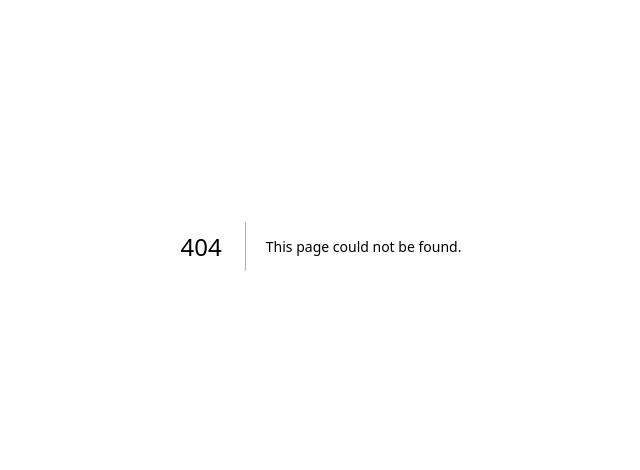
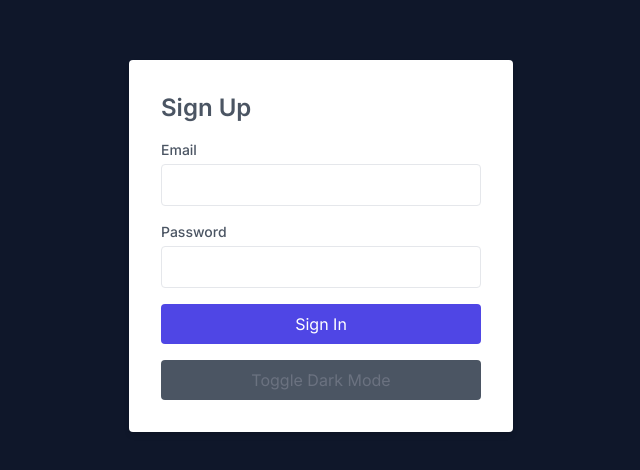
Before and after one commit to Kratosgado/nextjs-frontend-chat-app, a Next.js app: page /signin in a window 1280 px wide. Before the commit this address had no page. Shown: the part 154-624 px from the top of the page, without its empty margins (319-959 px from the left). Built offline with nearby package versions, Linux system fonts and the light colour scheme.

Commit message:
start chat page

```diff
--- a/src/api/signUp.ts
+++ b/src/api/auth.ts
@@ -13,3 +13,12 @@ export const SIGN_UP = gql`
   }
 }
 `;
+
+export const SIGN_IN = gql`
+  mutation ($email: String!, $password: String!){
+  signIn(signInInput: {
+    email: $email
+    password: $password
+  })
+}
+`;
--- a/src/app/signup/page.tsx
+++ b/src/app/(auth)/signin/page.tsx
@@ -1,8 +1,8 @@
 "use client";
 import { GET_USER } from "@/api/getUser";
-import { SIGN_UP } from "@/api/signUp";
+import { SIGN_IN } from "@/api/auth";
 import { User } from "@/api/types";
-import { ApolloClient, ApolloProvider, InMemoryCache, useMutation } from "@apollo/client";
+import { ApolloClient, ApolloProvider, InMemoryCache, gql, useMutation } from "@apollo/client";
 import { Metadata } from "next";
 import { useEffect, useState } from "react";
 import { toast } from "react-toastify";
@@ -15,28 +15,29 @@ const queryClient = new ApolloClient({
   }
 });
 
-export default function SignUpPage() {
+export default function SignInPage() {
   return (
     <ApolloProvider client={queryClient}>
-      <SignUpForm />
+      <SignInForm />
     </ApolloProvider>
   )
 };
 
 
-function SignUpForm() {
+function SignInForm() {
   const [email, setEmail] = useState("");
   const [password, setPassword] = useState("");
-  const [name, setName] = useState("");
-  const [user, setUser] = useState<User | null>(null);
 
-  const [signUp, { error }] = useMutation(SIGN_UP, {
+  const [signIn, { error }] = useMutation(SIGN_IN, {
     onCompleted: (data) => {
-      setUser(data.signUp);
+      const accessToken = data.signIn;
       queryClient.cache.writeQuery({
-        query: GET_USER,
-        data: { user },
-        variables: { id: user?.id }
+        query: gql`
+          query SaveAccessToken {
+            accessToken
+          }
+        `,
+        data: { accessToken: accessToken },
       })
     }
   });
@@ -51,32 +52,18 @@ function SignUpForm() {
     if(prefersDarkMode) toggleDarkMode();
   }, []);
 
-  const handleSignUp = async () => {
+  const handleSignIn = async () => {
     // Call the signUp mutation
-    await signUp({ variables: { email, name, password } });
-    toast.success(`User signed up successfully. Data: ${user}`, { position: toast.POSITION.TOP_CENTER });
+    await signIn({ variables: { email, password } });
   };
 
   return (
-     <div className="min-h-screen flex items-center justify-center bg-black">
-       <div className="bg-white dark:bg-gray-900 p-8 rounded shadow-md w-96">
+     <div className="min-h-screen flex items-center justify-center bg-white dark:bg-slate-900">
+       <div className="dark:bg-white bg-gray-900 p-8 rounded shadow-md w-96">
          <h2 className="text-2xl font-semibold mb-4 text-gray-800 dark:text-gray-600">Sign Up</h2>
-         <form onSubmit={handleSignUp}>
+         <form onSubmit={handleSignIn}>
            <div className="mb-4">
-             <label htmlFor="name" className="block text-sm font-medium text-gray-600">
-               Name
-             </label>
-             <input
-               type="text"
-               id="name"
-              name="name"
-              value={name}
-              onChange={(e)=> setName(e.target.value)}
-               className="mt-1 p-2 w-full border rounded focus:ring focus:ring-indigo-200"
-             />
-           </div>
-           <div className="mb-4">
-             <label htmlFor="email" className="block text-sm font-medium text-gray-600">
+             <label htmlFor="email" className={inputLabel}>
                Email
              </label>
              <input
@@ -85,11 +72,11 @@ function SignUpForm() {
               name="email"
               value={email}
               onChange={(e)=> setEmail(e.target.value)}
-               className="mt-1 p-2 w-full border rounded focus:ring focus:ring-indigo-200"
+               className={inputField}
              />
            </div>
            <div className="mb-4">
-             <label htmlFor="password" className="block text-sm font-medium text-gray-600">
+             <label htmlFor="password" className={inputLabel}>
                Password
              </label>
              <input
@@ -98,14 +85,14 @@ function SignUpForm() {
               name="password"
               value={password}
               onChange={(e)=> setPassword(e.target.value)}
-               className="mt-1 p-2 w-full border rounded focus:ring focus:ring-indigo-200"
+               className={inputField}
              />
            </div>
            <button
             type="submit"
              className="w-full bg-indigo-600 text-white p-2 rounded hover:bg-indigo-700 focus:ring focus:ring-indigo-200"
            >
-             Sign Up
+             Sign In
            </button>
         </form>
         <button
@@ -118,3 +105,19 @@ function SignUpForm() {
      </div>
    );
  };
+const inputLabel = `
+    block
+    text-sm
+    font-medium
+    text-gray-600
+
+`
+ const inputField = `
+    mt-1
+    p-2
+    w-full
+    border
+    rounded
+    focus:ring
+    focus:ring-indigo-200
+ `
--- /dev/null
+++ b/src/app/(auth)/signup/page.tsx
@@ -0,0 +1,136 @@
+"use client";
+import { GET_USER } from "@/api/getUser";
+import { SIGN_UP } from "@/api/auth";
+import { User } from "@/api/types";
+import { ApolloClient, ApolloProvider, InMemoryCache, useMutation } from "@apollo/client";
+import { Metadata } from "next";
+import { useEffect, useState } from "react";
+import { toast } from "react-toastify";
+
+const queryClient = new ApolloClient({
+  uri: process.env.chatBackendUrl!,
+  cache: new InMemoryCache(),
+  headers: {
+    authorization: `Bearer ${process.env.chatBackendToken}`
+  }
+});
+
+export default function SignUpPage() {
+  return (
+    <ApolloProvider client={queryClient}>
+      <SignUpForm />
+    </ApolloProvider>
+  )
+};
+
+
+function SignUpForm() {
+  const [email, setEmail] = useState("");
+  const [password, setPassword] = useState("");
+  const [name, setName] = useState("");
+  const [user, setUser] = useState<User | null>(null);
+
+  const [signUp, { error }] = useMutation(SIGN_UP, {
+    onCompleted: (data) => {
+      setUser(data.signUp);
+      queryClient.cache.writeQuery({
+        query: GET_USER,
+        data: { user },
+        variables: { id: user?.id }
+      })
+    }
+  });
+
+  const toggleDarkMode = () => {
+    document.documentElement.classList.toggle('dark');
+  };
+
+  useEffect(() => {
+    // check user's preference for dark mode, and set it if needed
+    const prefersDarkMode = window.matchMedia('(prefers-color-scheme: dark)');
+    if(prefersDarkMode) toggleDarkMode();
+  }, []);
+
+  const handleSignUp = async () => {
+    // Call the signUp mutation
+    await signUp({ variables: { email, name, password } });
+    toast.success(`User signed up successfully. Data: ${user}`, { position: toast.POSITION.TOP_CENTER });
+  };
+
+  return (
+     <div className="min-h-screen flex items-center justify-center bg-white dark:bg-slate-900">
+       <div className="dark:bg-white bg-gray-900 p-8 rounded shadow-md w-96">
+         <h2 className="text-2xl font-semibold mb-4 text-gray-800 dark:text-gray-600">Sign Up</h2>
+         <form onSubmit={handleSignUp}>
+           <div className="mb-4">
+             <label htmlFor="name" className={inputLabel}>
+               Name
+             </label>
+             <input
+               type="text"
+               id="name"
+              name="name"
+              value={name}
+              onChange={(e)=> setName(e.target.value)}
+               className={inputField}
+             />
+           </div>
+           <div className="mb-4">
+             <label htmlFor="email" className={inputLabel}>
+               Email
+             </label>
+             <input
+               type="email"
+               id="email"
+              name="email"
+              value={email}
+              onChange={(e)=> setEmail(e.target.value)}
+               className={inputField}
+             />
+           </div>
+           <div className="mb-4">
+             <label htmlFor="password" className={inputLabel}>
+               Password
+             </label>
+             <input
+               type="password"
+               id="password"
+              name="password"
+              value={password}
+              onChange={(e)=> setPassword(e.target.value)}
+               className={inputField}
+             />
+           </div>
+           <button
+            type="submit"
+             className="w-full bg-indigo-600 text-white p-2 rounded hover:bg-indigo-700 focus:ring focus:ring-indigo-200"
+           >
+             Sign Up
+           </button>
+        </form>
+        <button
+          onClick={toggleDarkMode}
+          className="w-full p-2 mt-4 rounded text-gray-500 bg-indigo-600 hover:bg-indigo-700 focus:ring focus:ring-indigo-200 dark:bg-gray-600 dark:hover:bg-gray-700"
+        >
+          Toggle Dark Mode
+        </button>
+       </div>
+     </div>
+   );
+ };
+const inputLabel = `
+    block
+    text-sm
+    font-medium
+    text-gray-600
+
+`
+ const inputField = `
+    mt-1
+    p-2
+    w-full
+    border
+    rounded
+    focus:ring
+    focus:ring-indigo-200
+ `
--- /dev/null
+++ b/src/app/chats/page.tsx
@@ -0,0 +1,50 @@
+import React from 'react';
+
+// Sample data for chat conversations
+const conversations = [
+  {
+    id: 1,
+    convoName: 'Alice',
+    lastMessage: 'Hello there!',
+    lastMessageSentAt: '2023-10-18T14:30:00Z',
+  },
+  {
+    id: 2,
+    convoName: 'Bob',
+    lastMessage: 'Hi, how are you?',
+    lastMessageSentAt: '2023-10-18T15:45:00Z',
+  },
+  // Add more conversations as needed
+];
+
+const ChatPage = () => {
+  return (
+    <div className="p-4">
+      <h1 className="text-2xl font-semibold mb-4">Chat Conversations</h1>
+      <div className="grid gap-4">
+        {conversations.map((conversation) => (
+          <div
+            key={conversation.id}
+            className="p-4 bg-white shadow-md rounded-lg"
+          >
+            <h2 className="text-lg font-semibold">{conversation.convoName}</h2>
+            <p className="text-gray-600 text-sm">
+              {conversation.lastMessage}
+            </p>
+            <p className="text-gray-400 text-xs">
+              {formatDate(conversation.lastMessageSentAt)}
+            </p>
+          </div>
+        ))}
+      </div>
+    </div>
+  );
+};
+
+// Function to format the date as needed (you can use a library like date-fns)
+function formatDate(dateString: string) {
+//   const options = { year: 'numeric', month: 'short', day: 'numeric', hour: '2-digit', minute: '2-digit' };
+  return new Date(dateString).toLocaleDateString(undefined,{ year: 'numeric', month: 'short', day: 'numeric', hour: '2-digit', minute: '2-digit' });
+}
+
+export default ChatPage;
--- a/src/app/signup/layout.tsx
+++ /dev/null
@@ -1,12 +0,0 @@
-import React from "react";
-
-
-
-export default function SignUpLayout({ children }: { children: React.ReactNode }) {
-   return (
-      <section>
-         {/* Include shared UI here e.g. a header or sidebar */}
-         {children}
-      </section>
-   )
-}
```
